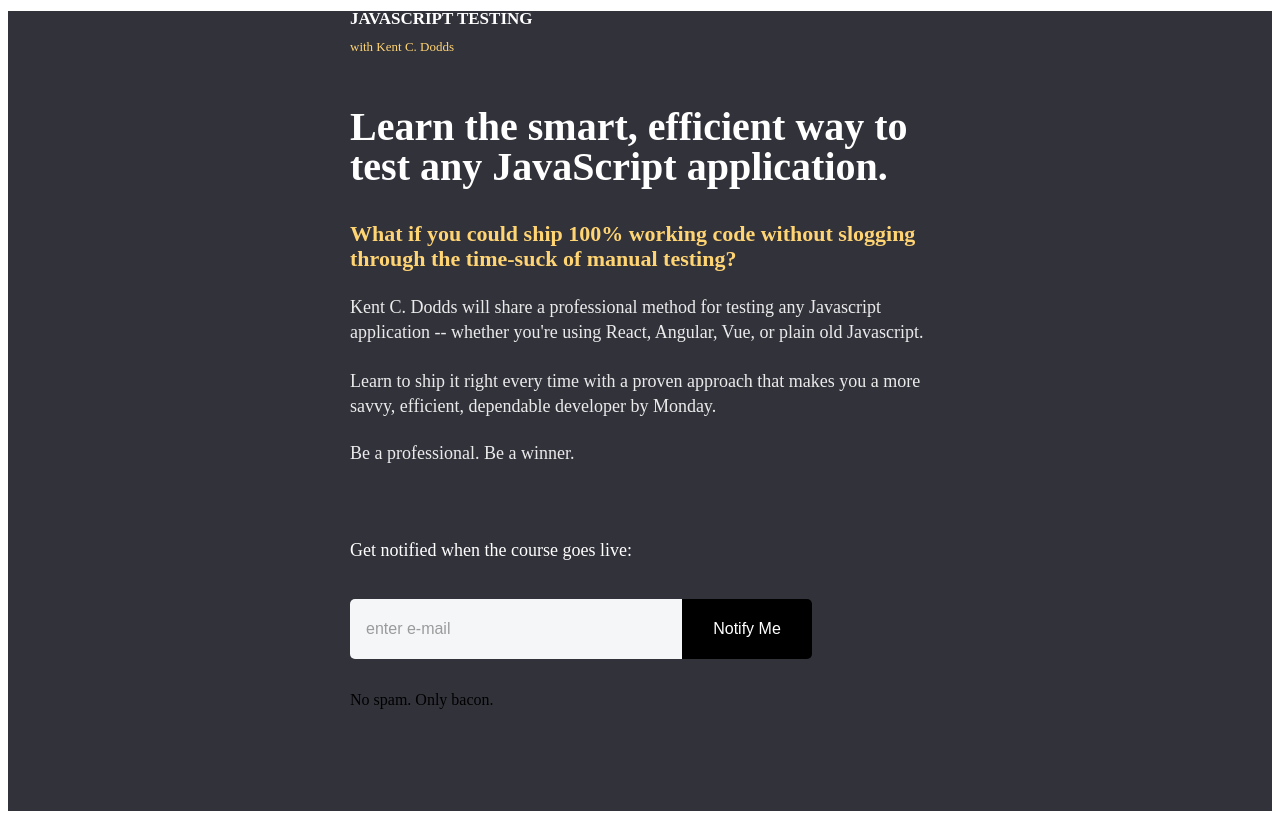
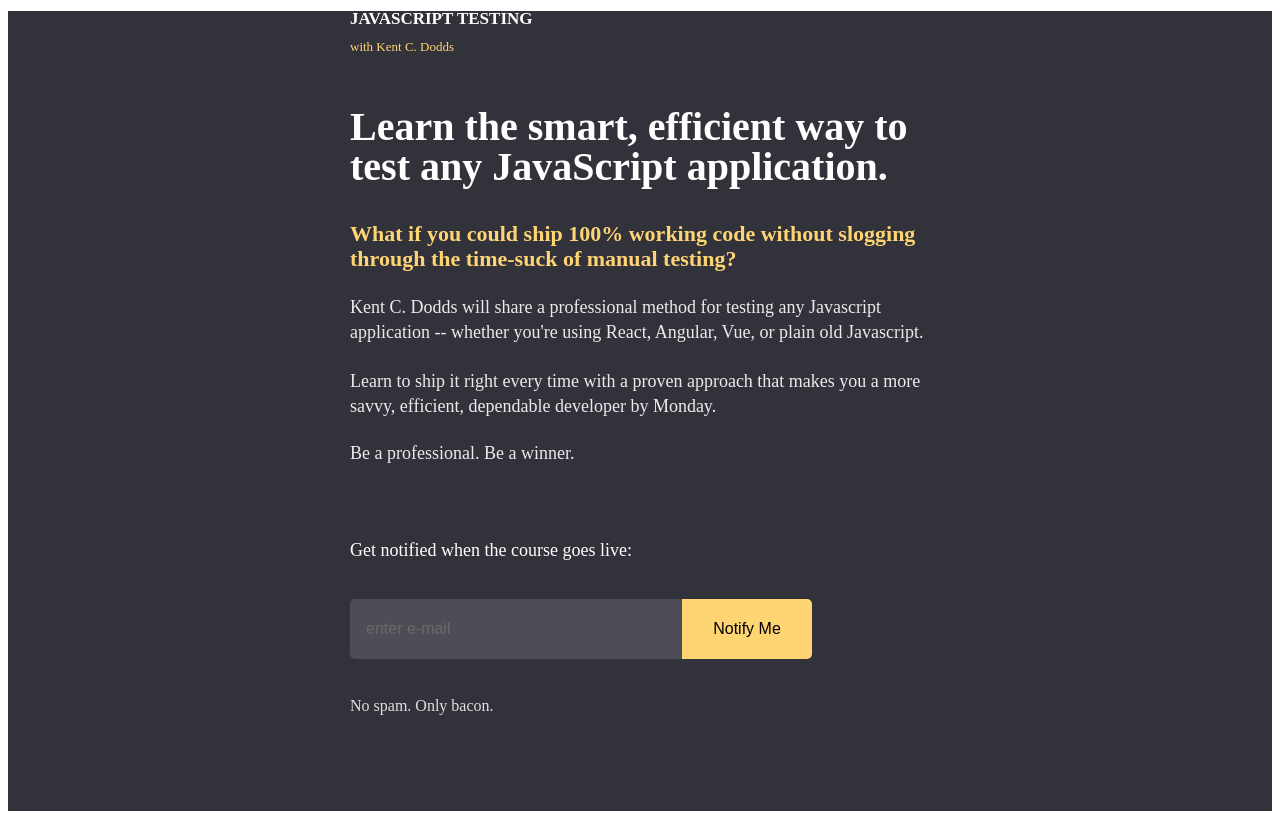
Before and after one commit to eggheadio/professional-javascript-testing-temp, a Gatsby site: page /announcement in a window 1280 px wide. Built offline with nearby package versions, Linux system fonts and the light colour scheme; Gatsby itself is replaced by a stand-in of ours.

Commit message:
style input

```diff
--- a/src/pages/announcement.js
+++ b/src/pages/announcement.js
@@ -113,7 +113,8 @@
                     <Field type="email" name="email" placeholder="enter e-mail"
                       className={css({
                       border: '0',
-                      background: '#F4F6F8',
+                      color: '#FFFFFF',
+                      backgroundColor: '#4D4D56',
                       width: '300px',
                       height: '60px',
                       display: 'flex',
@@ -127,7 +128,9 @@
                       '&:focus': {
                         outline: 'transparent',
                         filter: 'contrast(0.95)',
-                        color: 'black',
+                        color: '#FFFFFF',
+                        fontWeight: '500',
+                        fontSize: '18px',
                         transition: 'all 600ms cubic-bezier(0.075, 0.82, 0.165, 1)',
                       },
                       '&::placeholder': {
@@ -151,8 +154,8 @@
                       width: '130px',
                       margin: '0',
                       textDecoration: 'none',
-                      background: 'black',
-                      color: 'white',
+                      backgroundColor: '#FFD473',
+                      color: 'black',
                       'span': {
                         transition: 'all 250ms ease',
                       },
@@ -167,7 +170,14 @@
                       Notify Me
                     </button>
                   </div>
-                  <p>No spam. Only bacon.</p>
+                  <p className={css({
+                    height: '30px',
+                    width: '570px',
+                    opacity: '0.9',
+                    color: '#F2F2F2',
+                    fontSize: '16px',
+                    lineHeight: '30px',
+                  })}>No spam. Only bacon.</p>
                 </Form>
               )
             }}
```
